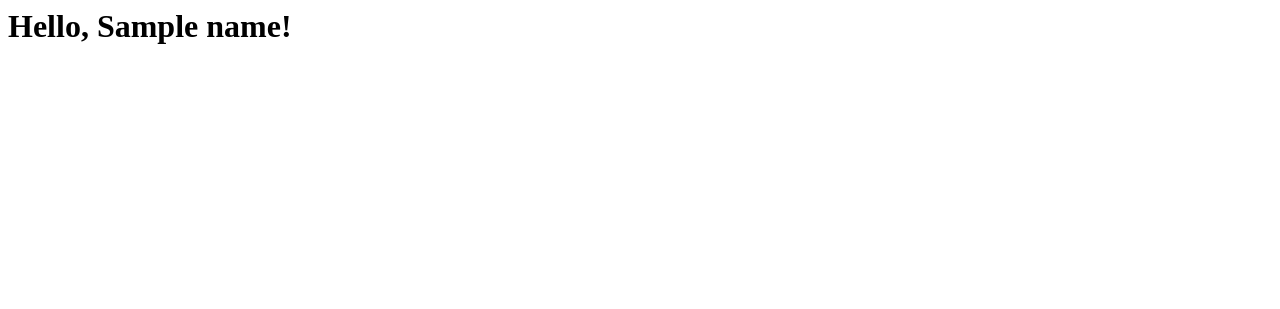
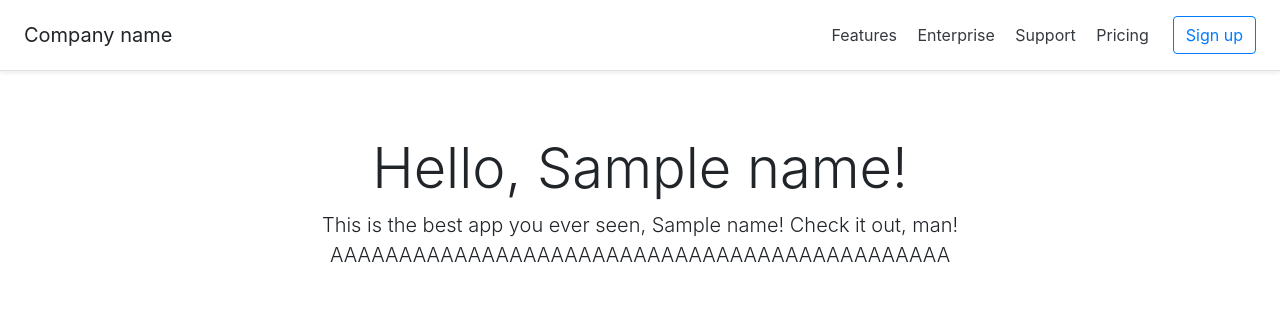
Before and after one commit to RedBullDogE/trainavel_djbasics, a Django app: template templates/home.html in a window 1280 px wide. Shown: the top 309 px of the page. Run offline with Django 3.2, Linux system fonts and the light colour scheme; the template is opened without the code that fills it: most values are stand-ins (such as "Sample title", 1, 10 or a date in 2020); some libraries are stand-ins or nearby versions.

Commit message:
Add base.html as basical template and home.html as extended

```diff
--- /dev/null
+++ b/templates/base.html
@@ -0,0 +1,46 @@
+<!doctype html>
+<html lang="en">
+
+<head>
+    <!-- Required meta tags -->
+    <meta charset="utf-8">
+    <meta name="viewport" content="width=device-width, initial-scale=1, shrink-to-fit=no">
+
+    <!-- Bootstrap CSS -->
+    <link rel="stylesheet" href="https://stackpath.bootstrapcdn.com/bootstrap/4.3.1/css/bootstrap.min.css"
+        integrity="sha384-ggOyR0iXCbMQv3Xipma34MD+dH/1fQ784/j6cY/iJTQUOhcWr7x9JvoRxT2MZw1T" crossorigin="anonymous">
+
+    <title>{% block title %}{% endblock title %}</title>
+</head>
+
+<body>
+    <div class="d-flex flex-column flex-md-row align-items-center p-3 px-md-4 mb-3 bg-white border-bottom shadow-sm">
+        <h5 class="my-0 mr-md-auto font-weight-normal">Company name</h5>
+        <nav class="my-2 my-md-0 mr-md-3">
+            <a class="p-2 text-dark" href="#">Features</a>
+            <a class="p-2 text-dark" href="#">Enterprise</a>
+            <a class="p-2 text-dark" href="#">Support</a>
+            <a class="p-2 text-dark" href="#">Pricing</a>
+        </nav>
+        <a class="btn btn-outline-primary" href="#">Sign up</a>
+    </div>
+
+    <div class="container">
+        {% block content %} {% endblock content %}
+    </div>
+
+
+    <!-- Optional JavaScript -->
+    <!-- jQuery first, then Popper.js, then Bootstrap JS -->
+    <script src="https://code.jquery.com/jquery-3.3.1.slim.min.js"
+        integrity="sha384-q8i/X+965DzO0rT7abK41JStQIAqVgRVzpbzo5smXKp4YfRvH+8abtTE1Pi6jizo"
+        crossorigin="anonymous"></script>
+    <script src="https://cdnjs.cloudflare.com/ajax/libs/popper.js/1.14.7/umd/popper.min.js"
+        integrity="sha384-UO2eT0CpHqdSJQ6hJty5KVphtPhzWj9WO1clHTMGa3JDZwrnQq4sF86dIHNDz0W1"
+        crossorigin="anonymous"></script>
+    <script src="https://stackpath.bootstrapcdn.com/bootstrap/4.3.1/js/bootstrap.min.js"
+        integrity="sha384-JjSmVgyd0p3pXB1rRibZUAYoIIy6OrQ6VrjIEaFf/nJGzIxFDsf4x0xIM+B07jRM"
+        crossorigin="anonymous"></script>
+</body>
+
+</html>
--- a/templates/home.html
+++ b/templates/home.html
@@ -1,5 +1,14 @@
-<html>
-    <body>
-        <h1>Hello, {{ name }}!</h1>
-    </body>
-</html>
+{% extends 'base.html' %}
+
+
+{% block title %}
+    Useful VT App
+{% endblock title %}
+
+
+{% block content %}
+<div class="pricing-header px-3 py-3 pt-md-5 pb-md-4 mx-auto text-center">
+    <h1 class="display-4">Hello, {{ name }}!</h1>
+    <p class="lead">This is the best app you ever seen, {{ name }}! Check it out, man! AAAAAAAAAAAAAAAAAAAAAAAAAAAAAAAAAAAAAAAAAAAAA</p>
+</div>
+{% endblock content %}
```
